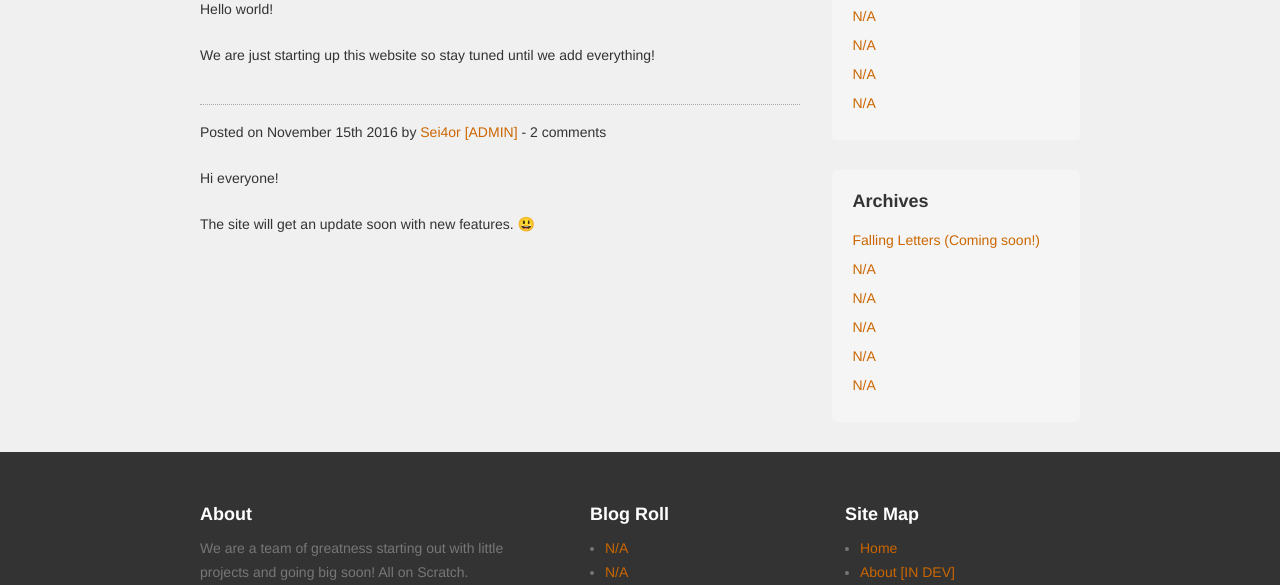
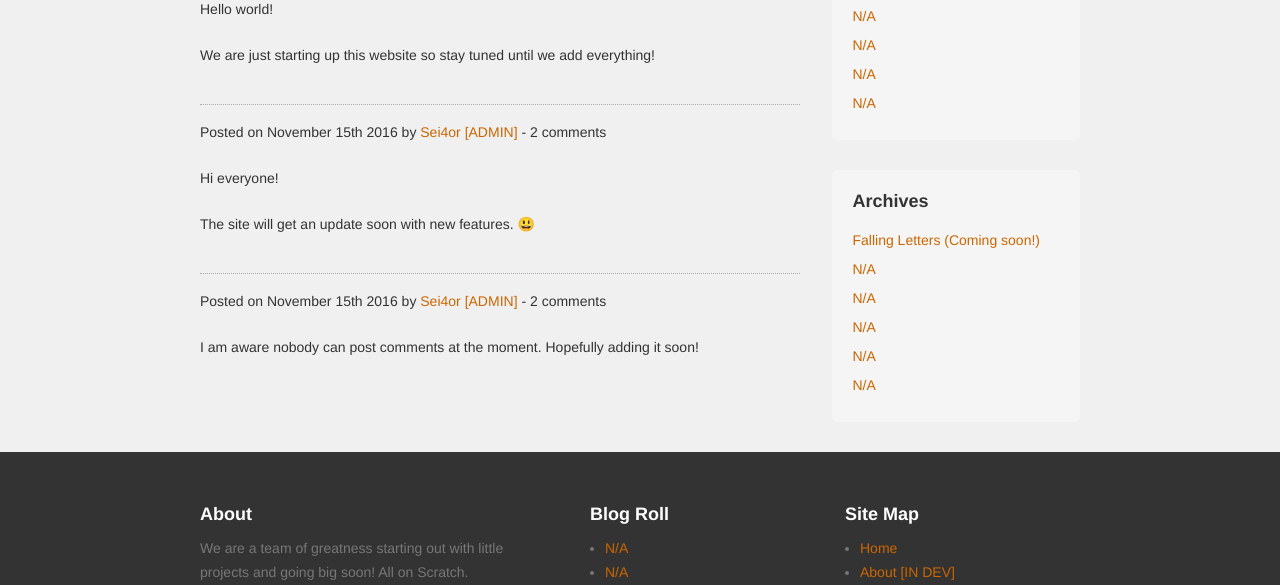
Before and after one commit to Sei4or/Team-Equi, a plain HTML site: page index.html in a window 1280 px wide. Shown: the part 667-1252 px from the top of the page. Drawn offline with nearby package versions, Linux system fonts and the light colour scheme; a script that the page names is missing.

Commit message:
Update index.html

```diff
--- a/index.html
+++ b/index.html
@@ -50,6 +50,12 @@
                 </header>
                 <p>Hi everyone!</p>
                 <p>The site will get an update soon with new features. 😃</p>
+            </article>
+		<article class="blogPost">
+                <header>
+                    <p>Posted on <time pubdate datetime="2009-06-29T23:31:45-09:00">November 15th 2016</time> by <a href="#">Sei4or [ADMIN]</a> - 2 comments</p>
+                </header>
+                <p>I am aware nobody can post comments at the moment. Hopefully adding it soon!</p>
             </article>
         </section>
         <aside>
```
